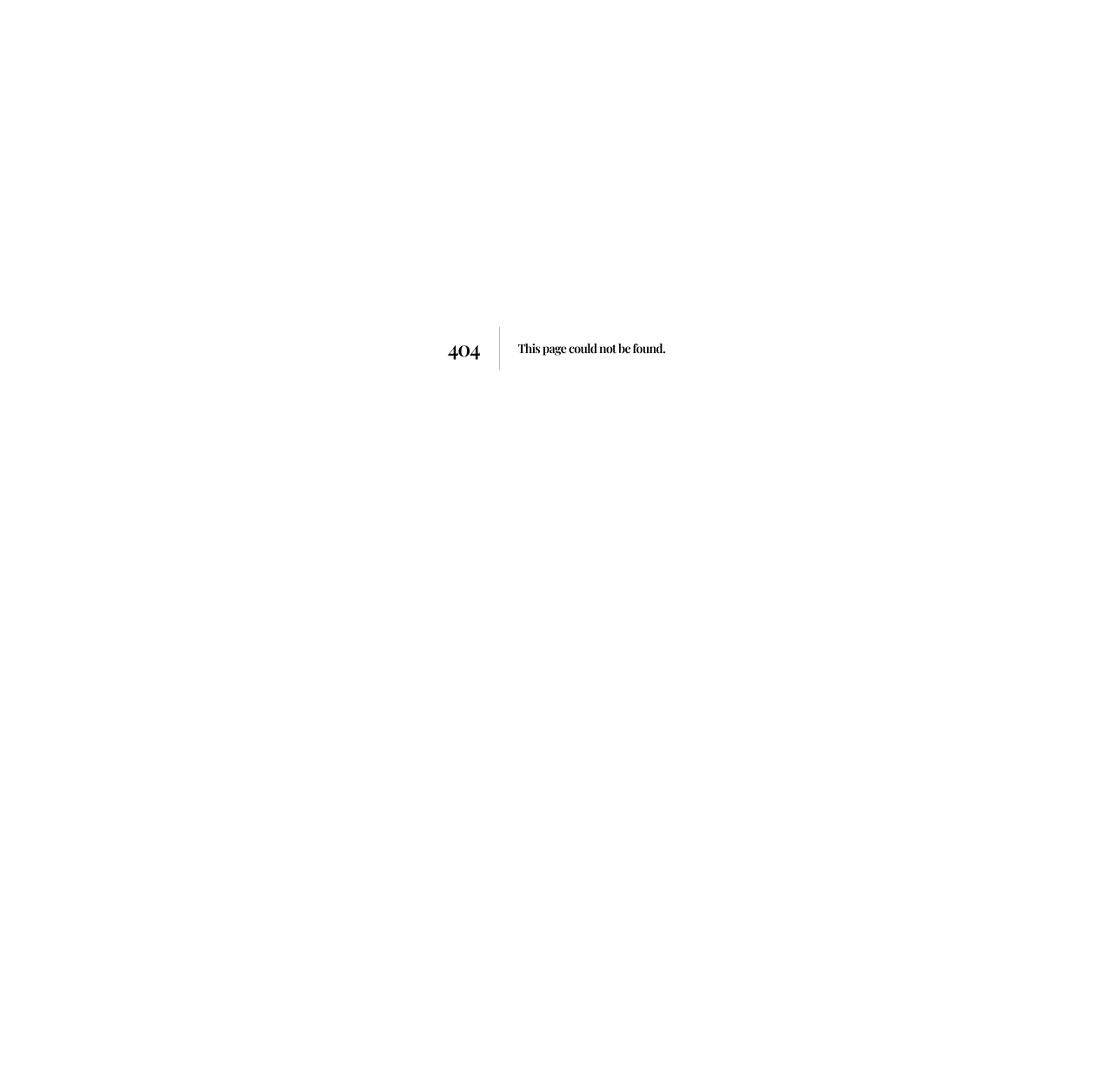
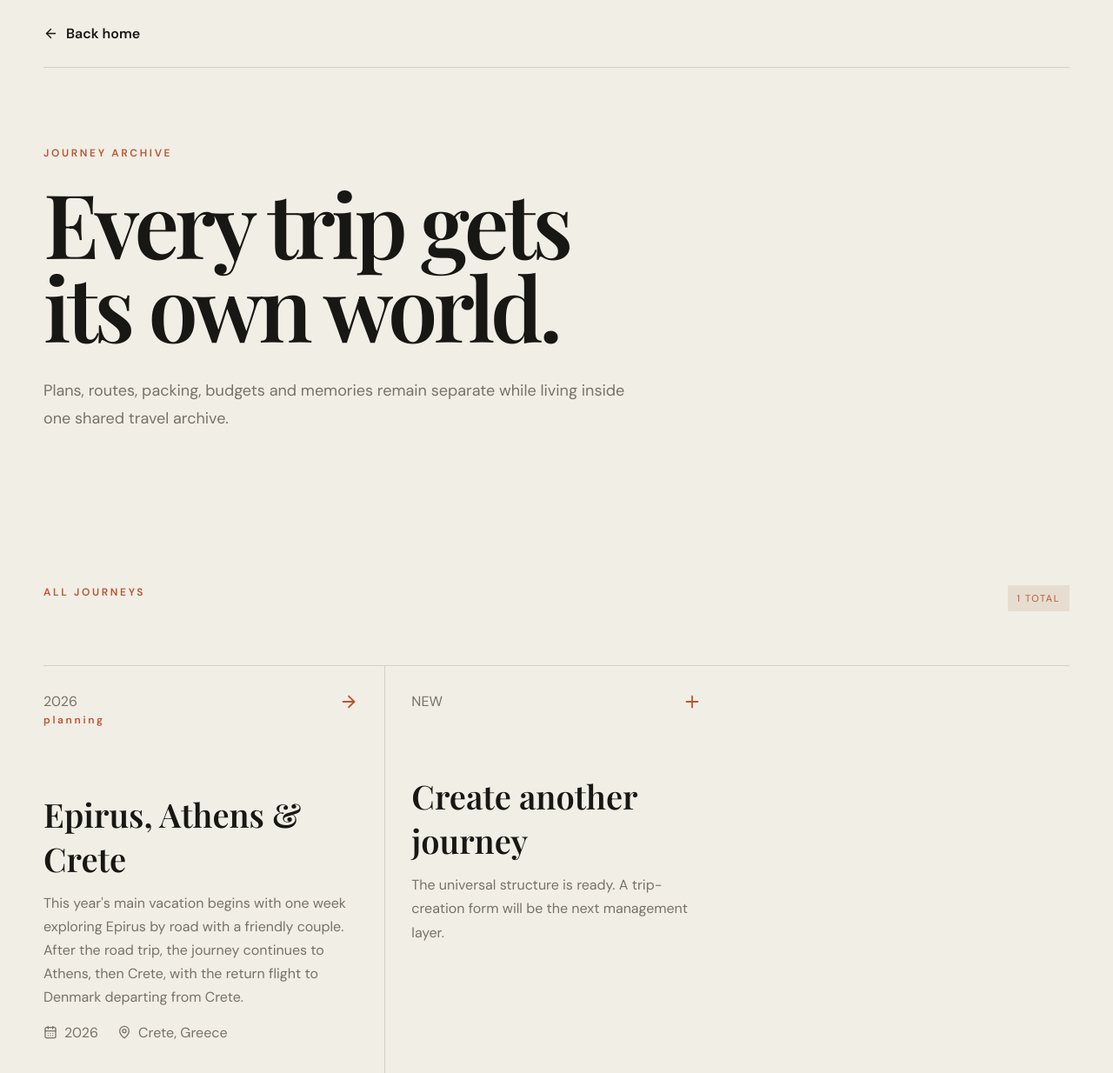
Before and after one commit to PrassasMichael/Two-Wheels-One-Way, a Next.js app: page /trips in a window 1280 px wide. Before the commit this address had no page. Shown: the top 1234 px of the page at 87% size. Before the commit the page ends 800 px from the top, so only its background shows below. Built offline with nearby package versions, Linux system fonts and the light colour scheme; a web font is replaced by a local one.

Commit message:
add universal trips index

```diff
--- /dev/null
+++ b/app/trips/page.tsx
@@ -0,0 +1,47 @@
+import Link from "next/link";
+import { ArrowLeft, ArrowRight, CalendarDays, MapPin, Plus } from "lucide-react";
+import { getTrips } from "@/lib/trips";
+
+export default function TripsPage() {
+  const trips = getTrips();
+
+  return (
+    <main className="archive-page">
+      <header className="archive-page-header">
+        <Link href="/"><ArrowLeft size={17} /> Back home</Link>
+      </header>
+
+      <section className="archive-page-hero compact-archive-hero">
+        <p className="eyebrow dark">JOURNEY ARCHIVE</p>
+        <h1>Every trip gets<br />its own world.</h1>
+        <p>Plans, routes, packing, budgets and memories remain separate while living inside one shared travel archive.</p>
+      </section>
+
+      <section className="journey-overview">
+        <div className="section-kicker">
+          <p className="eyebrow dark">ALL JOURNEYS</p>
+          <span className="status">{trips.length} total</span>
+        </div>
+        <div className="chapter-grid archive-feature-grid">
+          {trips.map((trip) => (
+            <Link className="archive-feature-card" href={`/trips/${trip.slug}`} key={trip.id}>
+              <div className="chapter-top"><span>{trip.year}</span><ArrowRight size={22} /></div>
+              <p className="eyebrow dark">{trip.status}</p>
+              <h3>{trip.title}</h3>
+              <p>{trip.summary}</p>
+              <div className="trip-meta-line">
+                <span><CalendarDays size={16} /> {trip.year}</span>
+                <span><MapPin size={16} /> {trip.destination}</span>
+              </div>
+            </Link>
+          ))}
+          <article className="archive-feature-card">
+            <div className="chapter-top"><span>NEW</span><Plus size={22} /></div>
+            <h3>Create another journey</h3>
+            <p>The universal structure is ready. A trip-creation form will be the next management layer.</p>
+          </article>
+        </div>
+      </section>
+    </main>
+  );
+}
```
